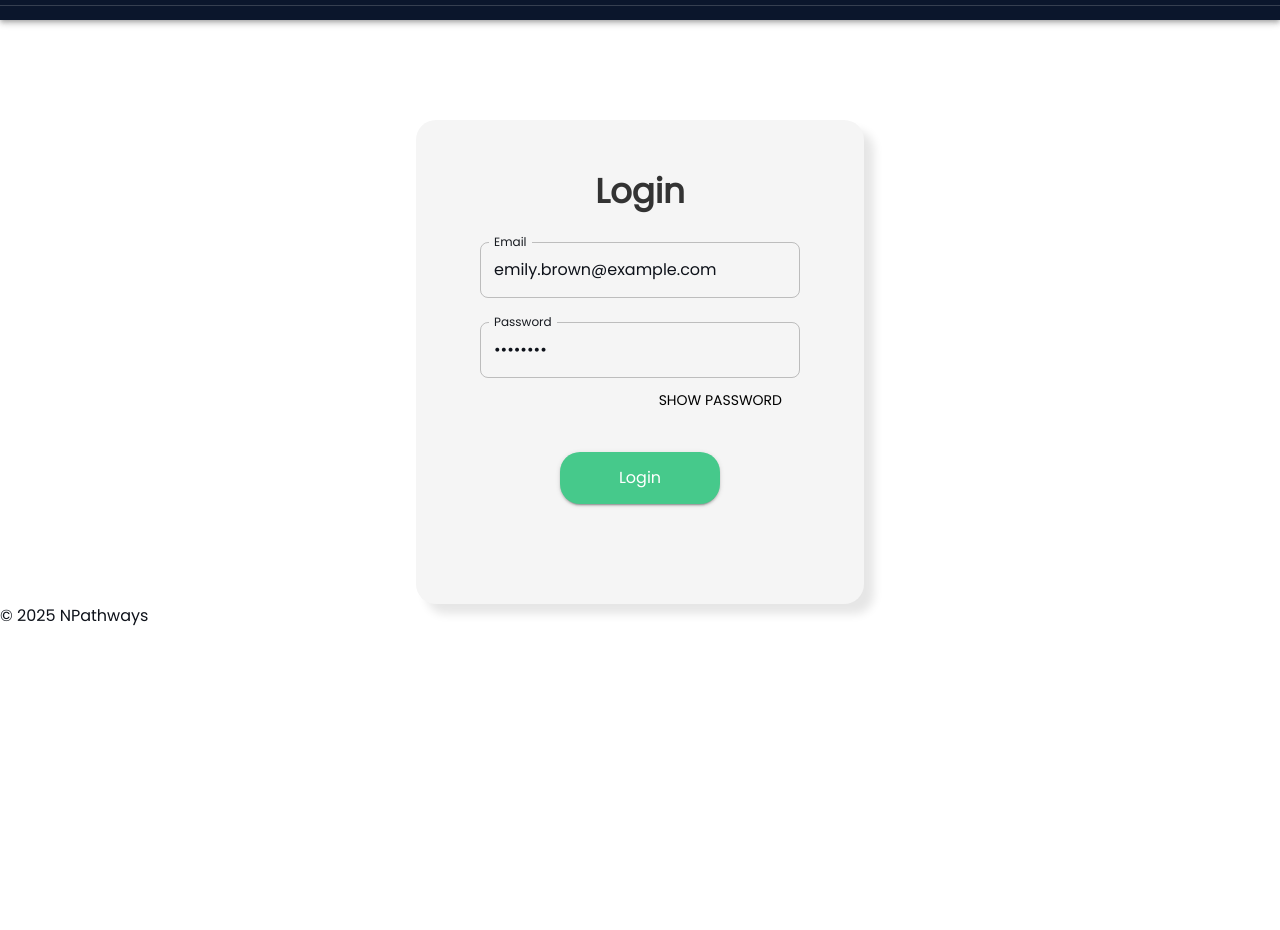
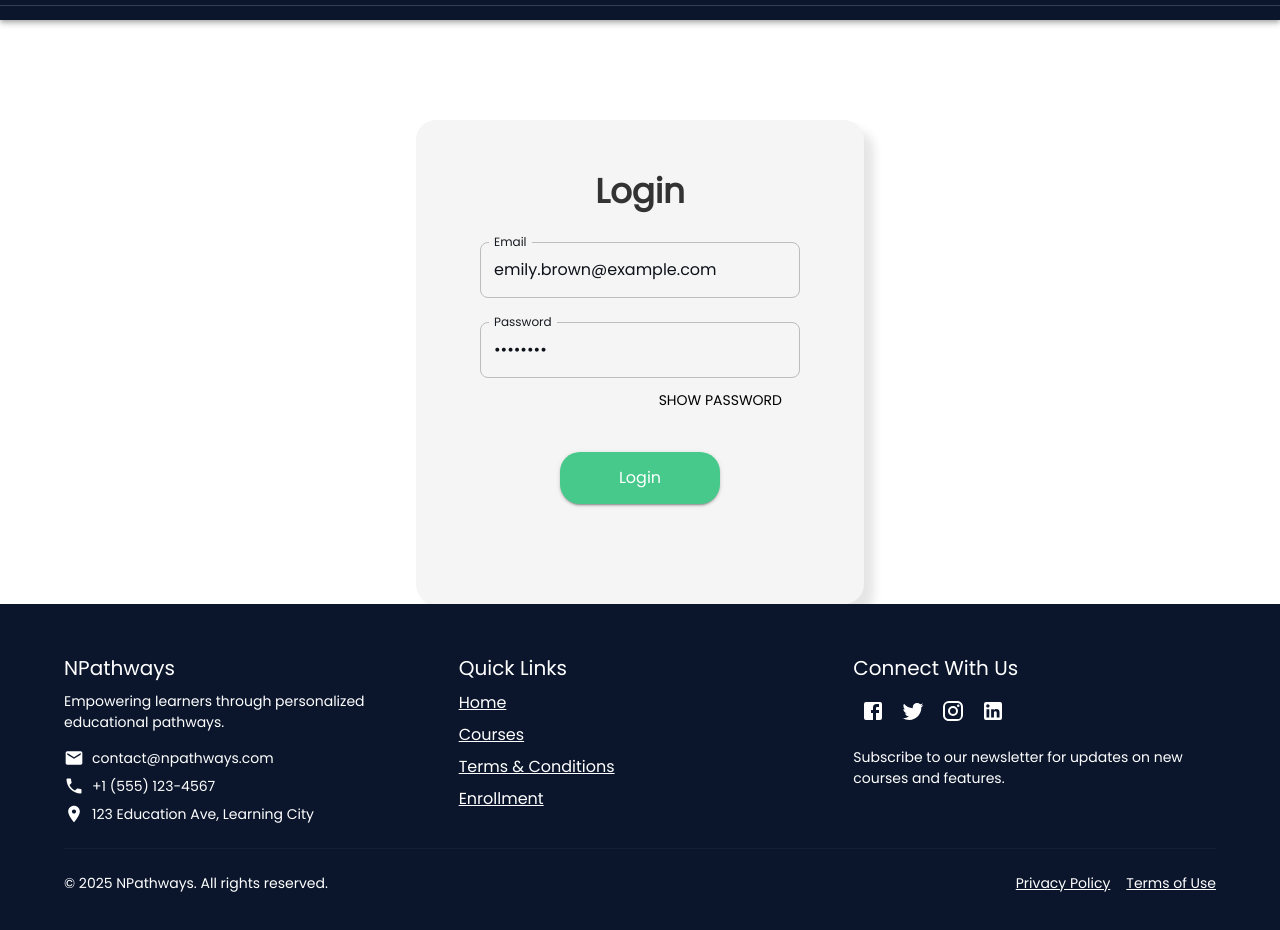
Before and after one commit to kasemsafwat/Npathways, a React (Vite) app in the folder client/: page /login in a window 1280 px wide. Shown: the part 80-1010 px from the top of the page. Before the commit the page ends 800 px from the top, so only its background shows below. Built offline with nearby package versions, Linux system fonts and the light colour scheme; no server answers.

Commit message:
feat: protected routes fix and add footer

```diff
--- a/client/src/App.jsx
+++ b/client/src/App.jsx
@@ -28,15 +28,19 @@ import InstructorDashboard from "./pages/Instructor/InstructorDashboard";
 import Pathway from "./pages/Pathway";
 import CourseContent from "./pages/CourseContent";
 import Chat from "./chat/Chat";
+import Footer from "./Components/Footer";
 
 const Layout = ({ children }) => {
   return (
-    <div className="app">
+    <div
+      className="app"
+      style={{ display: "flex", flexDirection: "column", minHeight: "100vh" }}
+    >
       <NavBarNew />
-      <main className="content">{children}</main>
-      <footer className="footer">
-        <p>© 2025 NPathways</p>
-      </footer>
+      <main className="content" style={{ flexGrow: 1 }}>
+        {children}
+      </main>
+      <Footer />
     </div>
   );
 };
@@ -51,45 +55,47 @@ function App() {
               {/* Public routes */}
               <Route path="/login" element={<Login />} />
               <Route path="/InstructorLogin" element={<InstructorLogin />} />
-
               <Route path="/" element={<Home />} />
               <Route path="register" element={<Register />} />
-
-              {/*Enrollement Router  */}
               <Route path="/enrollment/Welcome" element={<WelcomePage />} />
-              <Route
-                path="/enrollment/personal-details"
-                element={<PersonalDetails />}
-              />
-              <Route path="/enrollment/entryExam" element={<EntryExam />} />
-              <Route path="/enrollment/review" element={<Review />} />
-              <Route path="/coursedetails/:id" element={<CourseDetails />} />
-
               <Route
                 path="/terms-and-conditions"
                 element={<TermsAndConditions />}
               />
-              {/* End Enrollement Router */}
-              {/* ADD YOUR ELEMENT */}
-              <Route
-                path="/instructor/dashboard"
-                element={<InstructorDashboard />}
-              />
 
-              {/* Protected routes */}
-              <Route path="/student/mypathway" element={<MyPathway />} />
-              <Route path="/examDetails" element={<ExamPage />} />
-              <Route path="/createExam/:examId?" element={<CreateExam />} />
-              <Route path="/finishExam" element={<FinishedExam />} />
-              <Route path="/exam/:id" element={<Exam />} />
-              <Route path="/user" element={<UserProfile />} />
-              <Route path="/courses" element={<Courses />} />
-               <Route path="/pathway/:id" element={<Pathway />} />
-              <Route path="/courseContent/:id" element={<CourseContent />} />
-              <Route path="/chat" element={<Chat />} />
+              {/* Common authenticated routes (both roles can access) */}
               <Route element={<ProtectedRoute />}>
-                {/* Add more protected routes here */}
+                <Route path="/user" element={<UserProfile />} />
+                <Route path="/courses" element={<Courses />} />
+                <Route path="/coursedetails/:id" element={<CourseDetails />} />
               </Route>
+
+              {/* Student-only routes */}
+              <Route element={<ProtectedRoute allowedRoles={["student"]} />}>
+                <Route path="/student/mypathway" element={<MyPathway />} />
+                <Route
+                  path="/enrollment/personal-details"
+                  element={<PersonalDetails />}
+                />
+                <Route path="/enrollment/entryExam" element={<EntryExam />} />
+                <Route path="/enrollment/review" element={<Review />} />
+                <Route path="/examDetails" element={<ExamPage />} />
+                <Route path="/exam/:id" element={<Exam />} />
+                <Route path="/finishExam" element={<FinishedExam />} />
+                <Route path="/pathway/:id" element={<Pathway />} />
+                <Route path="/courseContent/:id" element={<CourseContent />} />
+                <Route path="/chat" element={<Chat />} />
+              </Route>
+
+              {/* Instructor-only routes */}
+              <Route element={<ProtectedRoute allowedRoles={["instructor"]} />}>
+                <Route
+                  path="/instructor/dashboard"
+                  element={<InstructorDashboard />}
+                />
+                <Route path="/createExam/:examId?" element={<CreateExam />} />
+              </Route>
+
               <Route path="*" element={<NotFound />} />
             </Routes>
           </Layout>
--- /dev/null
+++ b/client/src/Components/Footer.jsx
@@ -0,0 +1,175 @@
+import React from "react";
+import {
+  Box,
+  Container,
+  Grid,
+  Typography,
+  Link,
+  IconButton,
+  Divider,
+  useTheme,
+  useMediaQuery,
+} from "@mui/material";
+import {
+  Facebook as FacebookIcon,
+  Twitter as TwitterIcon,
+  Instagram as InstagramIcon,
+  LinkedIn as LinkedInIcon,
+  Email as EmailIcon,
+  Phone as PhoneIcon,
+  LocationOn as LocationIcon,
+} from "@mui/icons-material";
+import { Link as RouterLink } from "react-router-dom";
+
+const Footer = () => {
+  const theme = useTheme();
+  const isMobile = useMediaQuery(theme.breakpoints.down("sm"));
+
+  return (
+    <Box
+      sx={{
+        bgcolor: "#0B162C",
+        color: "primary.contrastText",
+        py: 6,
+        mt: "auto", // This helps with the flex layout
+        width: "100%",
+      }}
+      component="footer"
+    >
+      <Container maxWidth="lg">
+        <Grid container spacing={4}>
+          {/* Company Info */}
+          <Grid item xs={12} md={4}>
+            <Typography variant="h6" gutterBottom>
+              NPathways
+            </Typography>
+            <Typography variant="body2" sx={{ mb: 2 }}>
+              Empowering learners through personalized educational pathways.
+            </Typography>
+            <Box sx={{ display: "flex", alignItems: "center", mb: 1 }}>
+              <EmailIcon fontSize="small" sx={{ mr: 1 }} />
+              <Typography variant="body2">contact@npathways.com</Typography>
+            </Box>
+            <Box sx={{ display: "flex", alignItems: "center", mb: 1 }}>
+              <PhoneIcon fontSize="small" sx={{ mr: 1 }} />
+              <Typography variant="body2">+1 (555) 123-4567</Typography>
+            </Box>
+            <Box sx={{ display: "flex", alignItems: "center" }}>
+              <LocationIcon fontSize="small" sx={{ mr: 1 }} />
+              <Typography variant="body2">
+                123 Education Ave, Learning City
+              </Typography>
+            </Box>
+          </Grid>
+
+          {/* Quick Links */}
+          <Grid item xs={12} sm={6} md={4}>
+            <Typography variant="h6" gutterBottom>
+              Quick Links
+            </Typography>
+            <Box sx={{ display: "flex", flexDirection: "column" }}>
+              <Link
+                component={RouterLink}
+                to="/"
+                color="inherit"
+                sx={{ mb: 1 }}
+              >
+                Home
+              </Link>
+              <Link
+                component={RouterLink}
+                to="/courses"
+                color="inherit"
+                sx={{ mb: 1 }}
+              >
+                Courses
+              </Link>
+              <Link
+                component={RouterLink}
+                to="/terms-and-conditions"
+                color="inherit"
+                sx={{ mb: 1 }}
+              >
+                Terms & Conditions
+              </Link>
+              <Link
+                component={RouterLink}
+                to="/enrollment/Welcome"
+                color="inherit"
+              >
+                Enrollment
+              </Link>
+            </Box>
+          </Grid>
+
+          {/* Connect */}
+          <Grid item xs={12} sm={6} md={4}>
+            <Typography variant="h6" gutterBottom>
+              Connect With Us
+            </Typography>
+            <Box>
+              <IconButton color="inherit" aria-label="Facebook">
+                <FacebookIcon />
+              </IconButton>
+              <IconButton color="inherit" aria-label="Twitter">
+                <TwitterIcon />
+              </IconButton>
+              <IconButton color="inherit" aria-label="Instagram">
+                <InstagramIcon />
+              </IconButton>
+              <IconButton color="inherit" aria-label="LinkedIn">
+                <LinkedInIcon />
+              </IconButton>
+            </Box>
+            <Typography variant="body2" sx={{ mt: 2 }}>
+              Subscribe to our newsletter for updates on new courses and
+              features.
+            </Typography>
+          </Grid>
+        </Grid>
+
+        <Divider sx={{ my: 3, bgcolor: "rgba(255, 255, 255, 0.2)" }} />
+
+        <Box
+          sx={{
+            display: "flex",
+            flexDirection: isMobile ? "column" : "row",
+            justifyContent: "space-between",
+            alignItems: isMobile ? "center" : "flex-start",
+            textAlign: isMobile ? "center" : "left",
+          }}
+        >
+          <Typography variant="body2">
+            © {new Date().getFullYear()} NPathways. All rights reserved.
+          </Typography>
+          <Box
+            sx={{
+              display: "flex",
+              gap: 2,
+              mt: isMobile ? 2 : 0,
+            }}
+          >
+            <Link
+              component={RouterLink}
+              to="/terms-and-conditions"
+              color="inherit"
+              variant="body2"
+            >
+              Privacy Policy
+            </Link>
+            <Link
+              component={RouterLink}
+              to="/terms-and-conditions"
+              color="inherit"
+              variant="body2"
+            >
+              Terms of Use
+            </Link>
+          </Box>
+        </Box>
+      </Container>
+    </Box>
+  );
+};
+
+export default Footer;
--- a/client/src/Components/ProtectedRoute.jsx
+++ b/client/src/Components/ProtectedRoute.jsx
@@ -1,21 +1,39 @@
-import React, { useContext } from 'react';
-import { Navigate, Outlet } from 'react-router-dom';
-import { AuthContext } from '../contexts/AuthContext';
+import React, { useContext } from "react";
+import { Navigate, Outlet, useLocation } from "react-router-dom";
+import { AuthContext } from "../contexts/AuthContext";
 
-const ProtectedRoute = ({ redirectPath = '/login' }) => {
-  const { isAuthenticated, isLoading } = useContext(AuthContext);
+const ProtectedRoute = ({ redirectPath = "/login", allowedRoles = [] }) => {
+  const { isAuthenticated, isLoading, isStudent, isInstructor } =
+    useContext(AuthContext);
+  const location = useLocation();
 
-  // Show loading state while verifying authentication
   if (isLoading) {
     return <div>Loading...</div>; // You could replace this with a spinner component
   }
 
-  // Redirect to login if not authenticated
   if (!isAuthenticated) {
-    return <Navigate to={redirectPath} replace />;
+    return <Navigate to={redirectPath} replace state={{ from: location }} />;
   }
 
-  // Render the child routes if authenticated
+  // Check if user has required role
+  const hasRequiredRole =
+    allowedRoles.length === 0 || // If no roles specified, allow all authenticated users
+    (allowedRoles.includes("student") && isStudent) ||
+    (allowedRoles.includes("instructor") && isInstructor);
+
+  if (!hasRequiredRole) {
+    // Redirect to appropriate dashboard based on role
+    if (isStudent) {
+      return <Navigate to="/student/mypathway" replace />;
+    }
+    if (isInstructor) {
+      return <Navigate to="/instructor/dashboard" replace />;
+    }
+    // Fallback if somehow user is authenticated but has no role
+    return <Navigate to="/" replace />;
+  }
+
+  // Render the child routes if authenticated and authorized
   return <Outlet />;
 };
 
```
